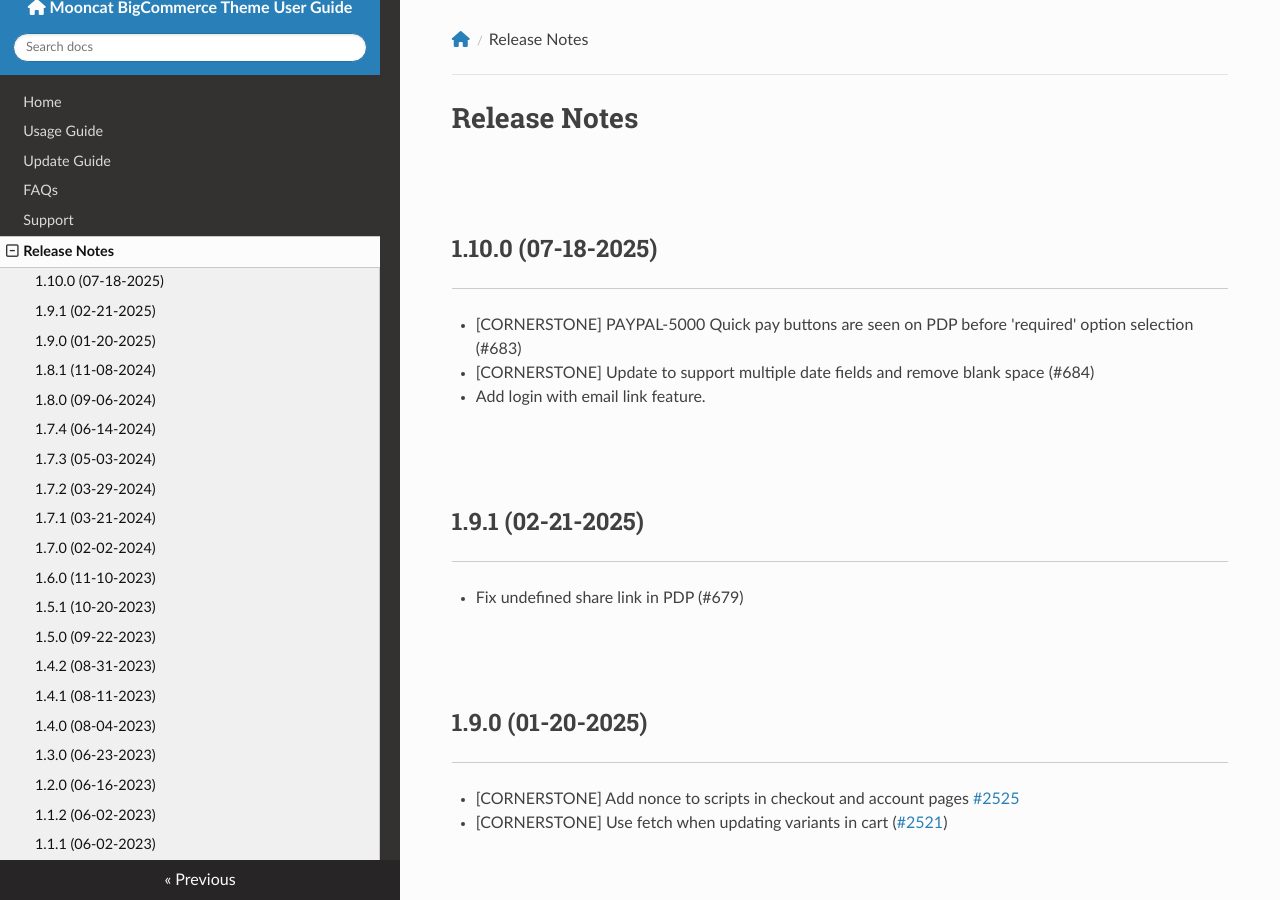
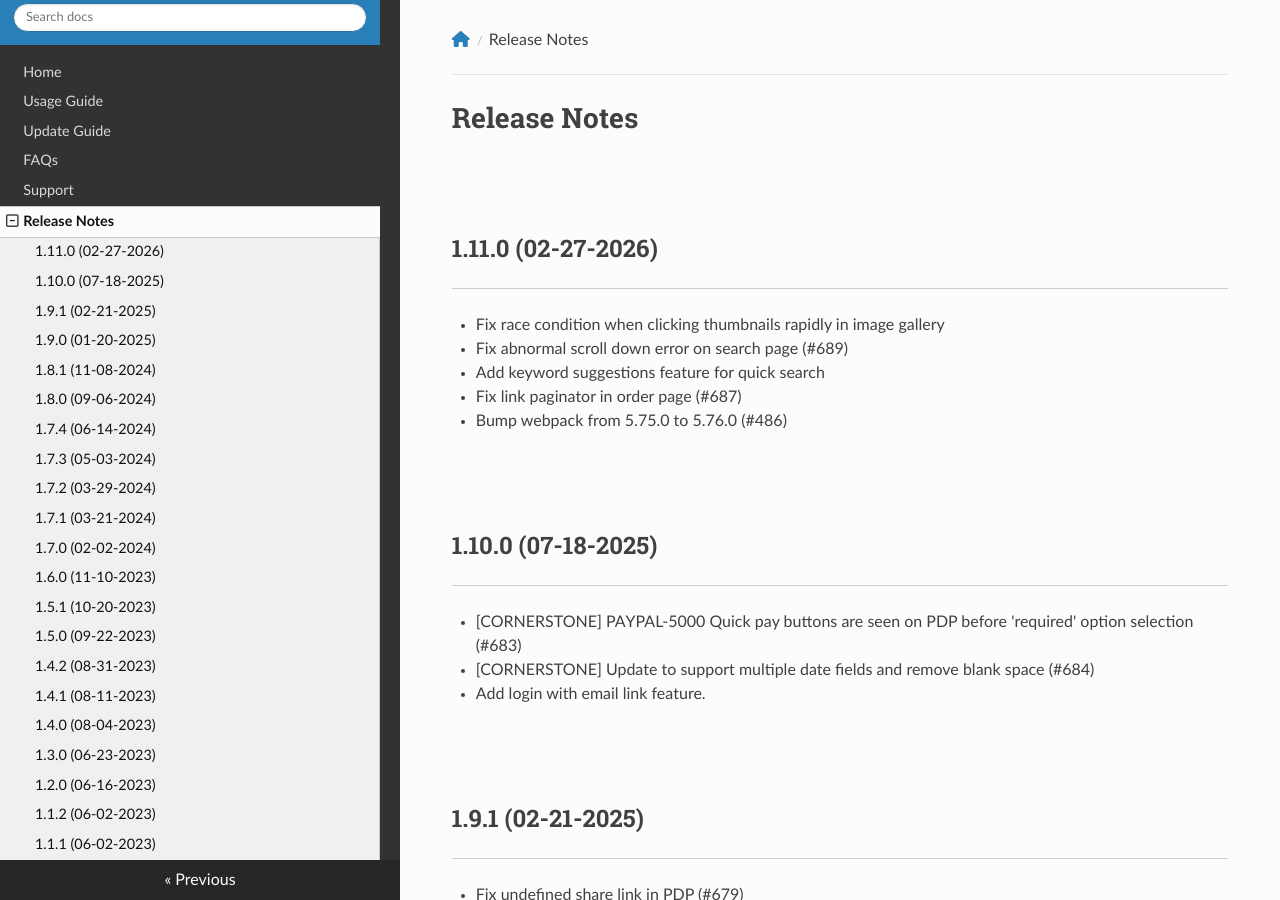
Before and after one commit to allcommerce/bc-mooncat-docs, an MkDocs documentation site: the page built from docs/changelog.md, in a window 1280 px wide and 900 px high. Built offline with MkDocs 1.6.1, drawn with Linux system fonts in a browser that asks for light colours; nearby versions of some CDN libraries; comment, search, counter and statistics services are not loaded.

Commit message:
Release 1.11.0 - Address race condition in image gallery, enhance search with keyword suggestions, and fix various bugs including paginator links and scroll errors.

```diff
--- a/docs/changelog.md
+++ b/docs/changelog.md
@@ -1,4 +1,11 @@
 # Release Notes
+
+## 1.11.0 (02-27-2026)
+- Fix race condition when clicking thumbnails rapidly in image gallery
+- Fix abnormal scroll down error on search page (#689)
+- Add keyword suggestions feature for quick search
+- Fix link paginator in order page (#687)
+- Bump webpack from 5.75.0 to 5.76.0 (#486)
 
 ## 1.10.0 (07-18-2025)
 - [CORNERSTONE] PAYPAL-5000 Quick pay buttons are seen on PDP before 'required' option selection (#683)
```
